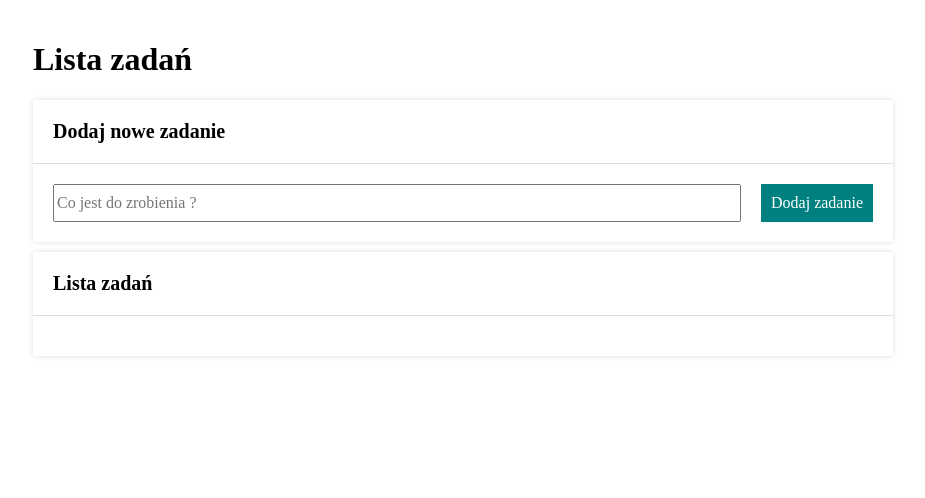
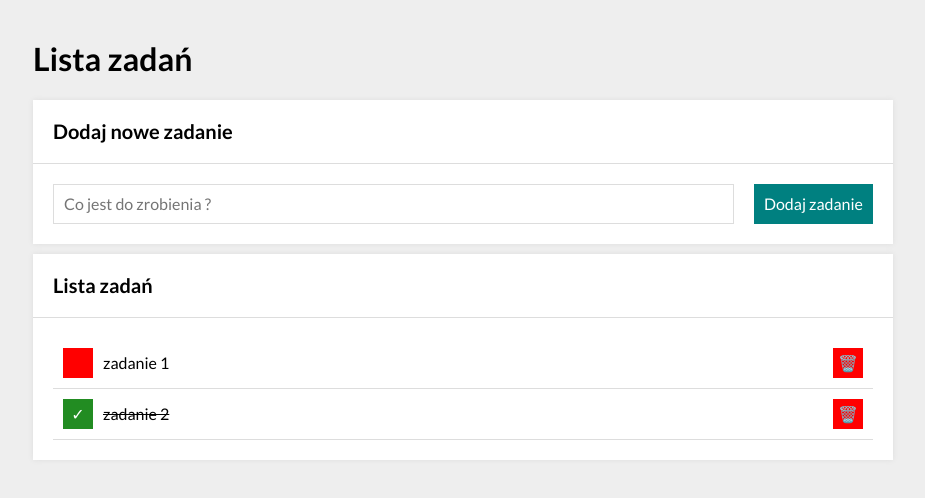
Before and after one commit to pawelnowak-code/todo-list, a plain HTML site: page index.html in a window 1280 px wide. Shown: the whole page, without its empty margins (177-1102 px from the left). Drawn offline with nearby package versions, Linux system fonts and the light colour scheme.

Commit message:
css and js files added

```diff
--- a/css/form.css
+++ b/css/form.css
@@ -11,11 +11,9 @@
 }
 
 
-.form__button{
+.form__input{
     padding: 10px;
-    background: hsl(180,100%,25%);
-    color: white;
-    border: none;
+    border: 1px solid #ddd;
 }
 
 .form__button{
--- a/css/style.css
+++ b/css/style.css
@@ -8,3 +8,8 @@ html {
 ::before {
     box-sizing: inherit;
 }
+
+body {
+    font-family: "Lato", sans-serif;
+    background: #eee;
+}
--- a/css/tasksList.css
+++ b/css/tasksList.css
@@ -4,7 +4,7 @@
     padding: 0;
 }
 
-.tasksList__item {
+.tasksList__taskItem {
     display: grid;
     grid-template-columns: auto 1fr auto;
     grid-gap: 10px;
@@ -12,3 +12,29 @@
     padding: 10px;
     border-bottom: 1px solid #ddd;
 }
+
+
+.tasksList__taskContent--done {
+    text-decoration: line-through;
+}
+
+.tasksList__taskButton {
+    border: none;
+    color: rgb(255, 255, 255);
+    width: 30px;
+    height: 30px;
+    padding: 0;
+    background: red;
+}
+
+.tasksList__taskButton--done {
+    background: hsl(120, 61%, 34%);
+}
+
+.tasksList__taskButton--hover {
+    background: hsl(120, 61%, 37%);
+}
+
+.tasksList__taskButton--active {
+    background: hsl(120, 61%, 39%);
+}
--- a/js/script.js
+++ b/js/script.js
@@ -0,0 +1,95 @@
+{
+    const tasks = [
+        {
+            content: "zadanie 1",
+            done: false,
+        },
+        {
+            content: "zadanie 2",
+            done: true,
+        },
+    ];
+
+    const addNewTask = (newTaskContent) => {
+        tasks.push({
+            content: newTaskContent,
+            done: false,
+        });
+
+        render();
+    };
+
+    const removeTask = (taskIndex) => {
+        tasks.splice(taskIndex, 1);
+        render();
+    };
+
+    const toggleTaskDone = (taskIndex) => {
+        tasks[taskIndex].done = !tasks[taskIndex].done;
+        render();
+    };
+
+    const bindEvents = () => {
+
+        const removeButtons = document.querySelectorAll(".js-removeTaskButton");
+        removeButtons.forEach((removeButton, index) => {
+            removeButton.addEventListener("click", () => { removeTask(index) });
+        });
+
+        const toggleDoneButtons = document.querySelectorAll(".js-isTaskDone");
+        toggleDoneButtons.forEach((toggleDoneButton, index) => {
+            toggleDoneButton.addEventListener("click", () => { toggleTaskDone(index) });
+        });
+
+    }
+
+    const render = () => {
+        let htmlString = "";
+
+        // for (const task of tasks ) {
+        tasks.forEach((task) => {
+            htmlString += `
+                <li class="tasksList__taskItem">
+                    <button class="tasksList__taskButton${task.done ? " tasksList__taskButton--done" : ""} js-isTaskDone">
+                        ${task.done ? "✓" : ""}
+                    </button>
+                    <span class="tasksList__taskContent${task.done ? " tasksList__taskContent--done" : ""}">
+                        ${task.content}
+                    </span>
+                    <button class="tasksList__taskButton js-removeTaskButton">🗑️</button>
+                </li>
+            `;
+        });
+
+        document.querySelector(".js-tasksList").innerHTML = htmlString;
+
+        bindEvents();
+
+    };
+
+
+    const onFormSubmit = (event) => {
+        event.preventDefault();
+
+        const newTaskElement = document.querySelector(".js-newTask");
+        const newTaskContent = newTaskElement.value.trim();
+
+        if (newTaskContent !== "") {
+            addNewTask(newTaskContent);
+            newTaskElement.value = "";
+        } else {
+            newTaskElement.value = "";
+        }
+
+        newTaskElement.focus();
+    };
+
+    const init = () => {
+        render();
+
+        const form = document.querySelector(".js-form");
+        form.addEventListener("submit", onFormSubmit);
+    };
+
+    init();
+}
```
